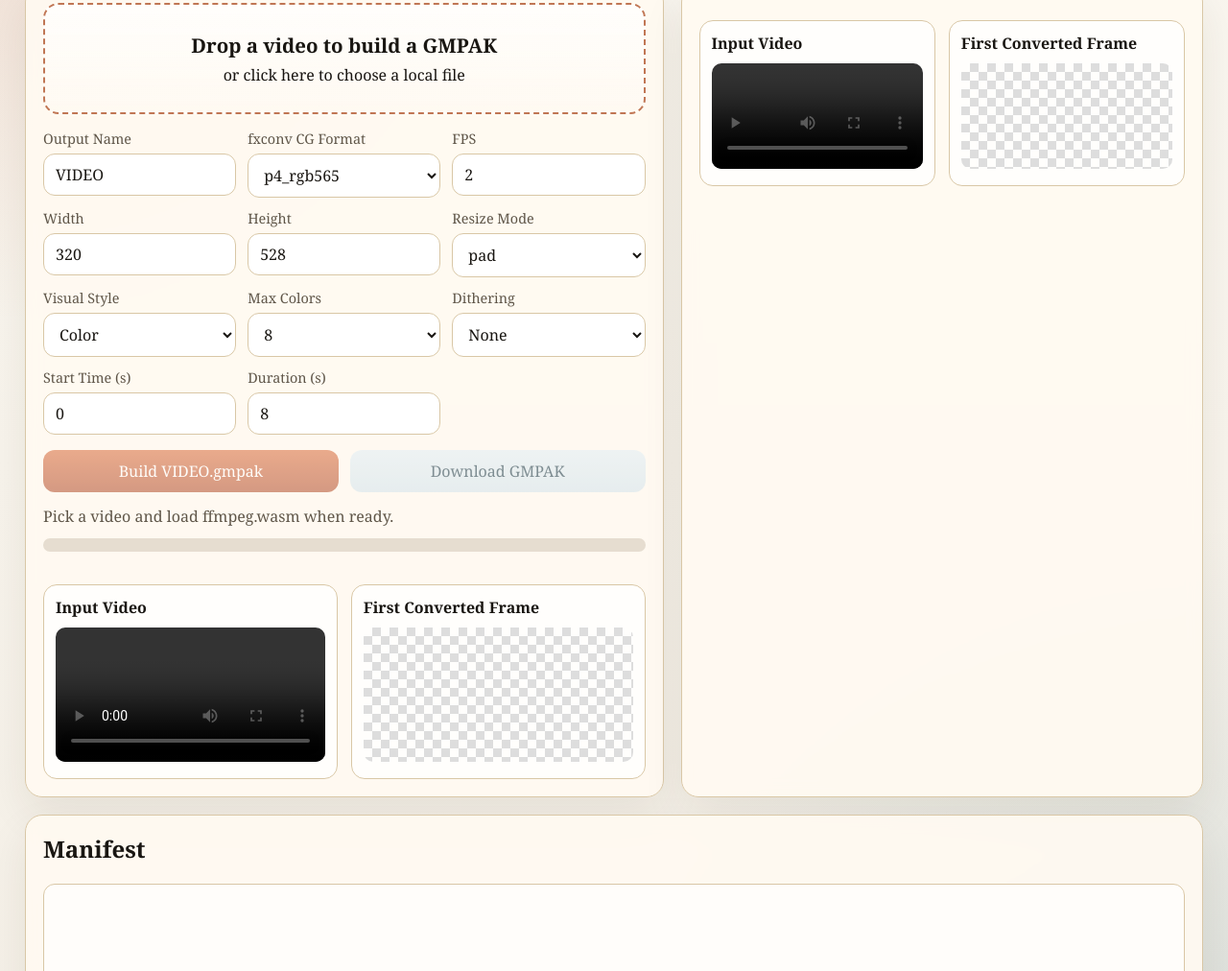
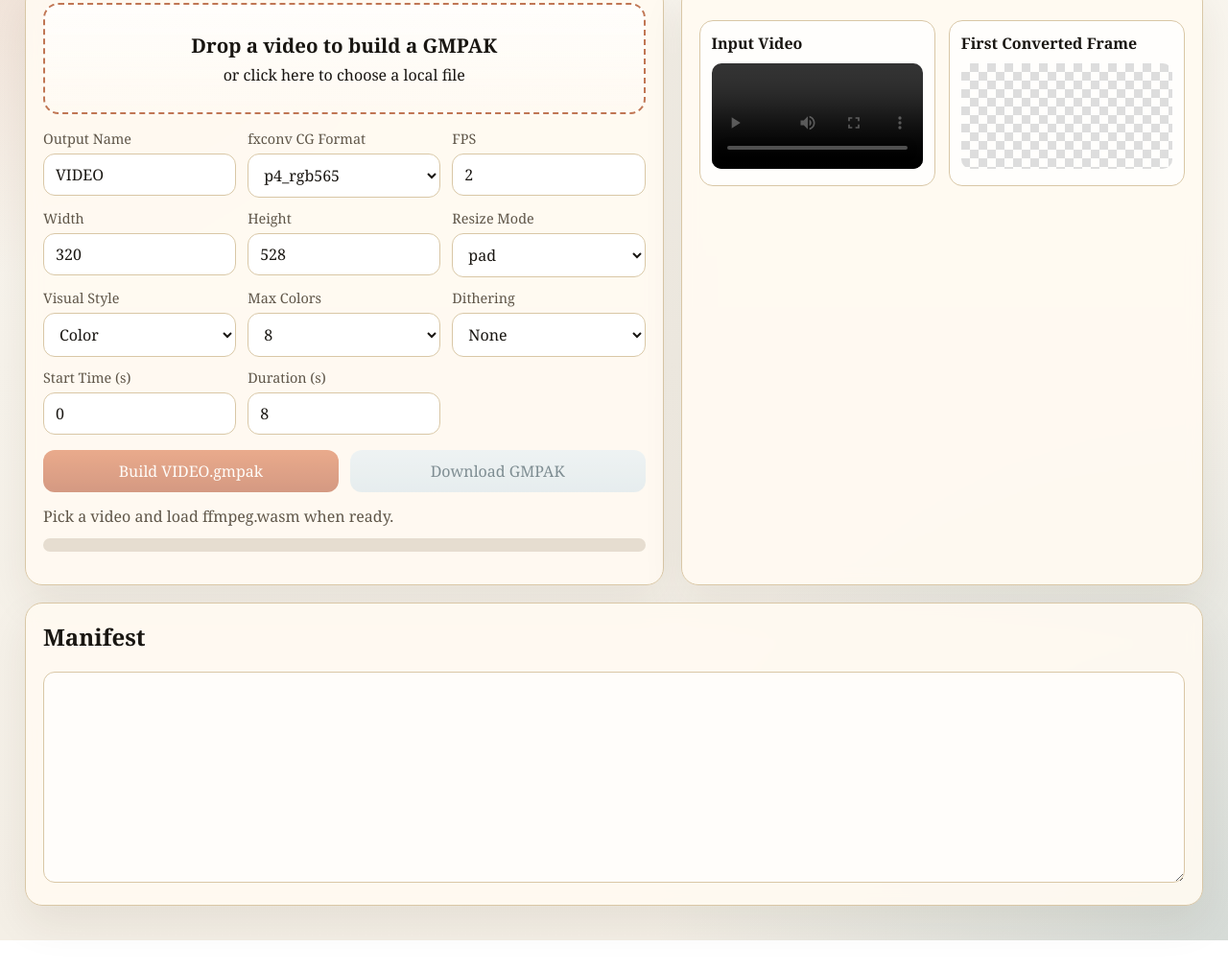
Before and after one commit to TheRainbowPhoenix/CPyVid, a plain HTML site: page docs/video_to_gmpak.html in a window 1280 px wide. Shown: the part 242-1254 px from the top of the page at 96% size. After the commit the page ends 1222 px from the top, so only its background shows below. Drawn offline with Linux system fonts and the light colour scheme.

Commit message:
Add files via upload

```diff
--- a/docs/video_to_gmpak.html
+++ b/docs/video_to_gmpak.html
@@ -374,17 +374,6 @@
         <div class="meter"><div id="meterFill" class="meter-fill"></div></div>
 
         <div class="facts" id="facts"></div>
-
-        <div class="previews">
-          <article class="preview-card">
-            <h2>Input Video</h2>
-            <video id="videoPreview" controls></video>
-          </article>
-          <article class="preview-card">
-            <h2>First Converted Frame</h2>
-            <canvas id="framePreview"></canvas>
-          </article>
-        </div>
       </section>
 
       <section class="panel">
```
